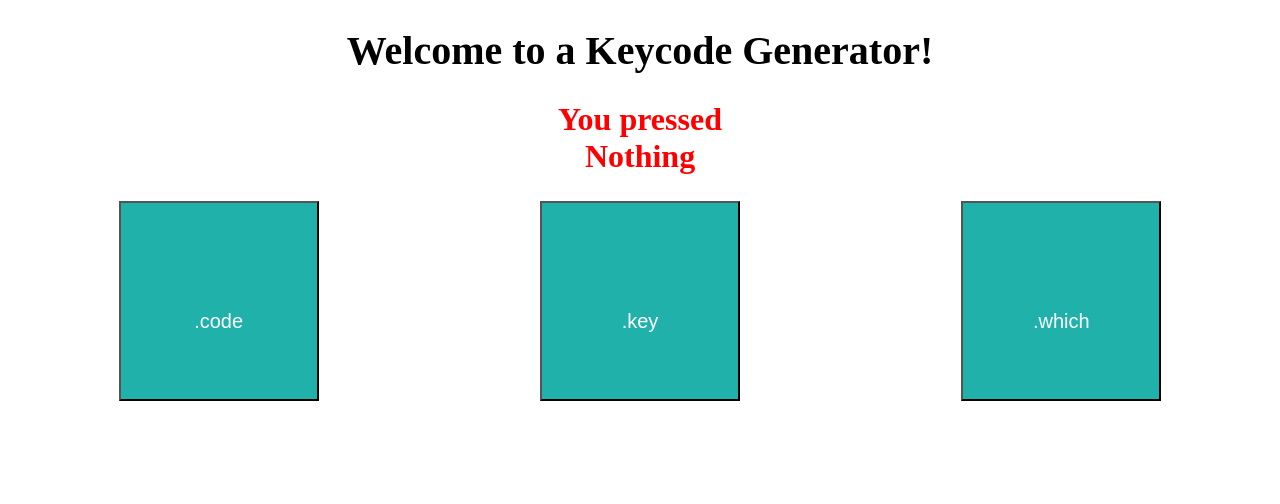
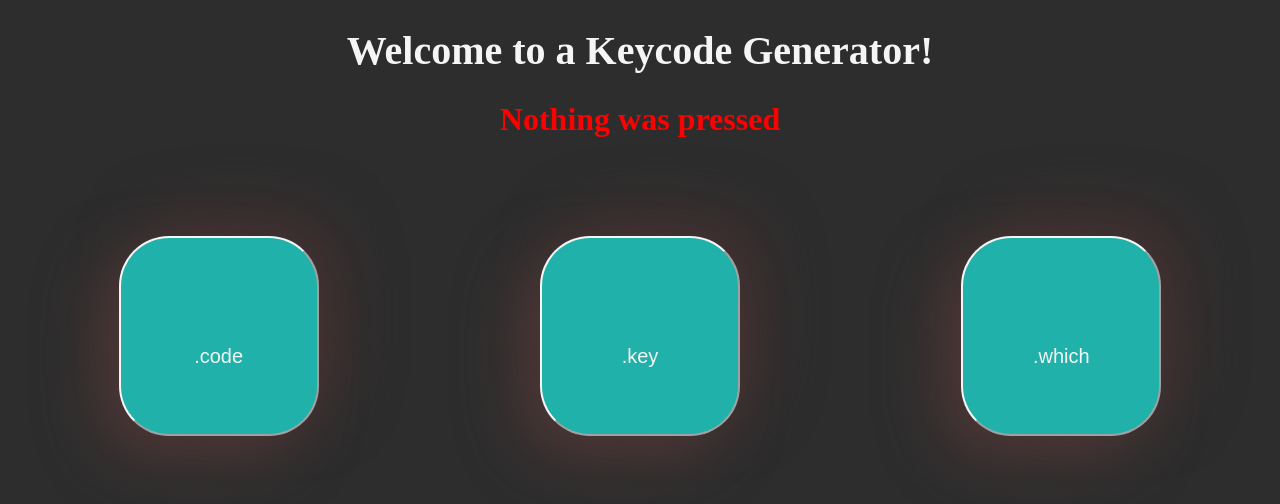
Before and after one commit to MdotIbrahim/master-course-week-3, a plain HTML site: page keycode_generator/index.html in a window 1280 px wide. Drawn offline with Linux system fonts and the light colour scheme.

Commit message:
styling changes

```diff
--- a/keycode_generator/index.html
+++ b/keycode_generator/index.html
@@ -11,9 +11,9 @@
     <header>
         <h1>Welcome to a Keycode Generator!</h1>
     </header>
-    <h2>You pressed <div id="keyInfo1">Nothing</div></h2>
+    <h2 id="keyInfo1">Nothing was pressed</h2>
+    <br><br><br><br>
     <div class="keygen">
-
         <button>
             <p id="codeInfo" class="p_event"></p><br>
             <p>.code</p>
--- a/keycode_generator/main.css
+++ b/keycode_generator/main.css
@@ -1,7 +1,10 @@
+body { background-color: #2d2d2d;}
+
 h1 , h2 {
     text-align: center;
     font-weight: bold;
     font-size: 250%;
+    color: whitesmoke;
 }
 h2 {
     font-size: 200%;
@@ -17,10 +20,21 @@ button {
     background-color: lightseagreen;
     width: 200px;
     height: 200px;
+    border-radius: 50px;
+    background: lightseagreen;
+    border-color: whitesmoke;
+    box-shadow:  -20px 20px 60px #4f3737, 20px -20px 60px #433131;
+    position: relative;
+    top: 0;
+    transition: top ease 0.5s;
+}
+
+button:hover {
+    top: -10px;
 }
 
 p {
-    color: white;
+    color: whitesmoke;
     font-size: 150%;
 }
 
@@ -29,8 +43,8 @@ p {
     font-size: 200%;
 }
 
-#block_container {
+/* #block_container {
     display:inline;
     text-align:center;
 
-}
+} */
```
